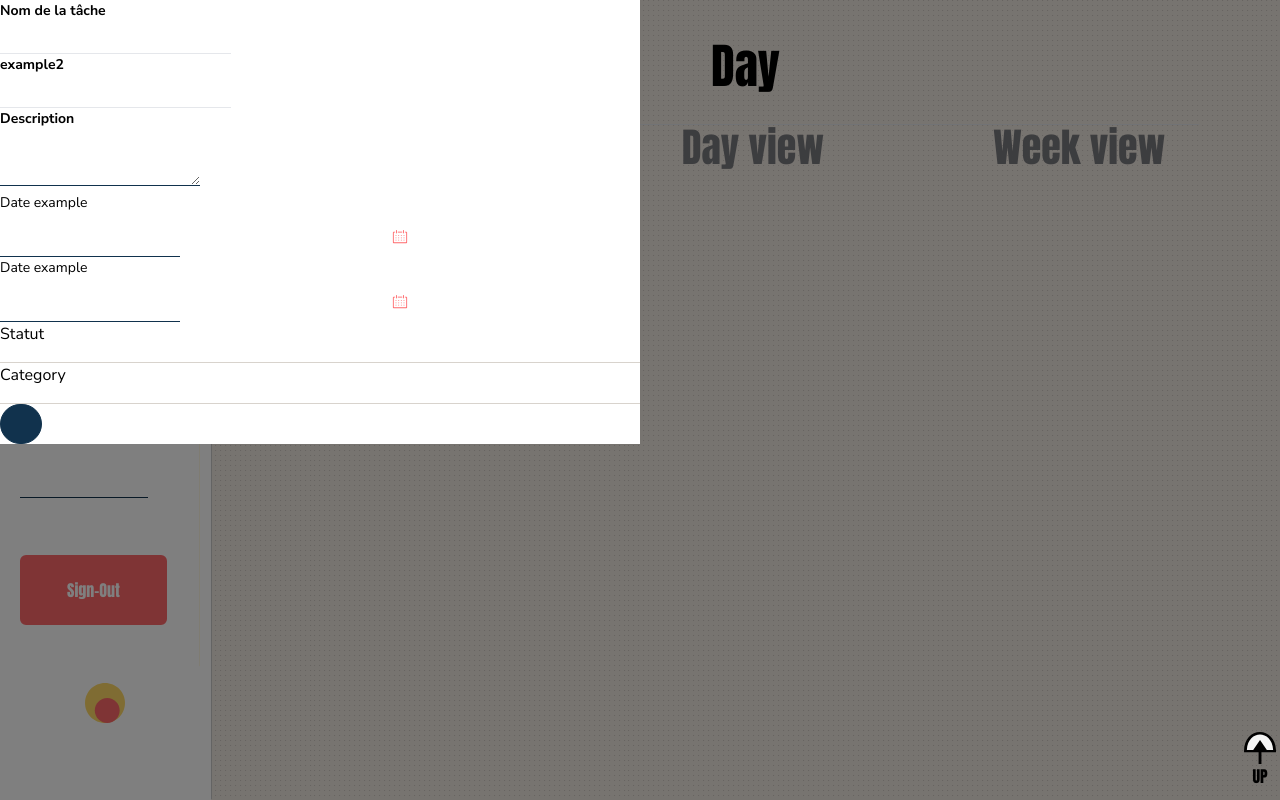
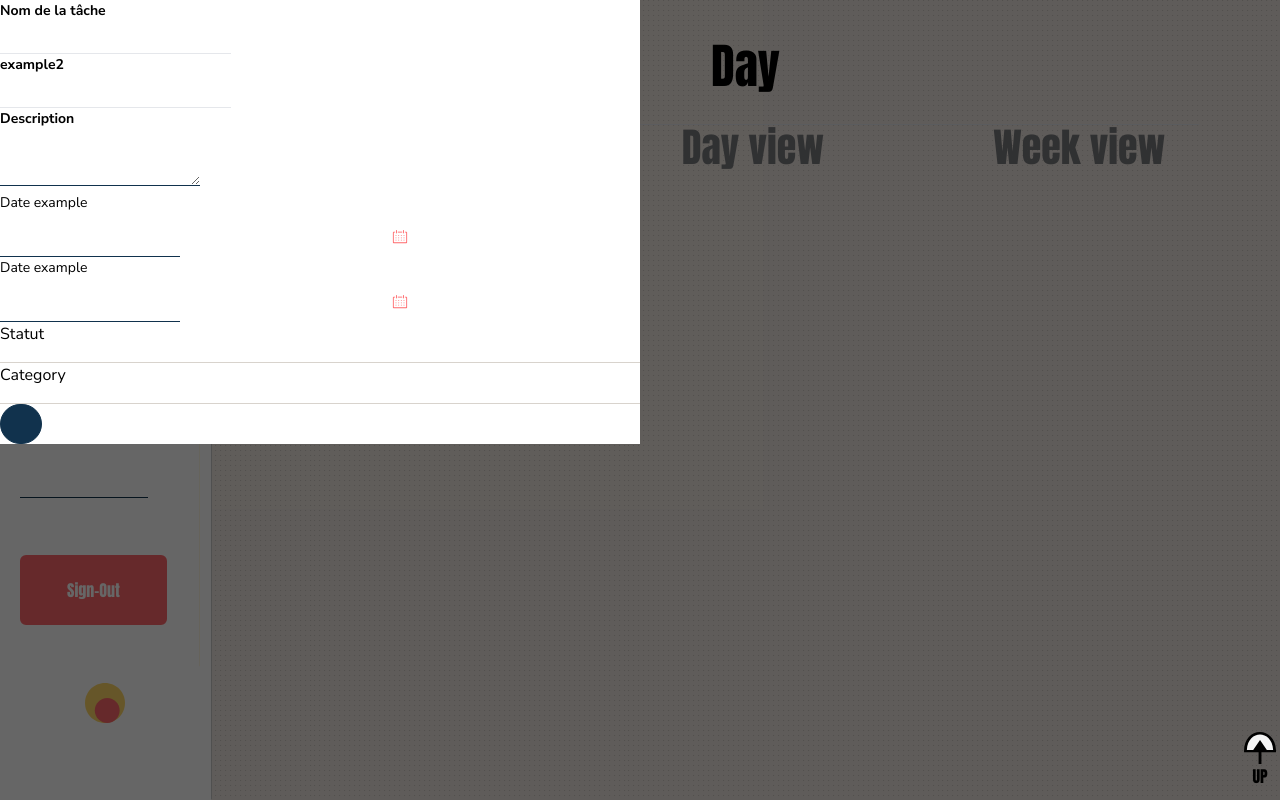
Before and after one commit to CYL-B/concentraction, a React (Vite) app in the folder concentraction-back/concentraction-front/: page /dashboard in a window 1280 px wide. Shown: the top 800 px of the page. Built offline with nearby package versions, Linux system fonts and the light colour scheme; some icons are missing.

Commit message:
new way to do modal

```diff
--- a/concentraction-back/concentraction-front/src/components/modal.jsx
+++ b/concentraction-back/concentraction-front/src/components/modal.jsx
@@ -7,27 +7,26 @@
  */
 import { Heading2 } from "./typography";
 import { AddATask } from "./input/addATask";
-import { useOpenModal, useClickOutside } from "../utils/hooks/openModal";
+import { useOpenModal } from "../utils/hooks/openModal";
 
 export function Modal() {
-  const { modal, closeModal } = useOpenModal();
-
-  const dropdownRef = useClickOutside(closeModal, modal);
+  const { modal, closeModal, handleOpenModal, ref } = useOpenModal();
 
   return (
     <>
       <section
         aria-modal="true"
-        role="dialog"
-        aria-hidden={modal}
+        aria-hidden={!modal}
+        ref={ref}
         tabIndex={-1}
-        className={`modal h-full w-full fixed top-0 right-0  ${
-          modal ? "overflow-auto z-50 block" : "hidden overflow-hidden"
+        className={`modal-backdrop fixed top-0 right-0 h-full w-full bg-neutral-black bg-opacity-60 flex ${
+          modal ? "inline-block z-40" : "hidden z-0"
         }`}
       >
         <div
-          role="document"
-          className={`modal-content translate-y-0 w-1/2 h-full ${
+          aria-labelledby="Add a task"
+          role="dialog"
+          className={`modal-content translate-y-0 w-1/2  ${
             modal ? "translate-x-0" : "-translate-x-full"
           }`}
         >
@@ -35,12 +34,6 @@ export function Modal() {
           <AddATask />
         </div>
       </section>
-      {modal && (
-        <div
-          ref={dropdownRef}
-          className="modal-overlay fixed top-0 right-0 opacity-50 z-40 w-full h-full bg-neutral-black"
-        ></div>
-      )}
     </>
   );
 }
--- a/concentraction-back/concentraction-front/src/utils/hooks/openModal.js
+++ b/concentraction-back/concentraction-front/src/utils/hooks/openModal.js
@@ -1,41 +1,45 @@
 import { useState, useEffect, useRef } from "react";
 export function useOpenModal() {
   const [modal, setModal] = useState(true);
+  const ref = useRef(null);
   const handleOpenModal = () => {
     setModal(!modal);
   };
-
   const closeModal = () => {
     setModal(false);
   };
 
-  return { modal, handleOpenModal, closeModal };
-}
-
-export function useClickOutside(callback, modal) {
-  const ref = useRef();
+  const handleClick = (event) => {
+    if (ref.current && !ref.current.contains(event.target)) {
+      //only fires if the user clicks outside the modal
+      closeModal();
+    }
+  };
 
   useEffect(() => {
+    //assign (and remove) an event listener
     if (modal) {
-      const handleClick = (event) => {
-        if (
-          ref.current &&
-          !ref.current.contains(event.target) &&
-          !event.target.closest("form")
-        ) {
-          //only fires if the user clicks outside the modal
-          callback();
-        }
-      };
+      document.addEventListener("click", handleClick);
+    }
+    return () => {
+      document.removeEventListener("click", handleClick);
+    };
+  }, [modal]);
 
-      //assign (and remove) an event listener
-      document.addEventListener("click", handleClick, true);
+  useEffect(()=> {
+    const handleKeyDown = (event) => {
+      if (event.key === 'Escape') {
+        closeModal();
+      }
+    };
 
-      return () => {
-        document.removeEventListener("click", handleClick, true);
-      };
-    }
-  }, [ref]);
+    document.addEventListener('keydown', handleKeyDown);
 
-  return ref;
+    return () => {
+      document.removeEventListener('keydown', handleKeyDown);
+    };
+
+  }, [modal])
+
+  return { ref, handleOpenModal, modal, closeModal };
 }
```
